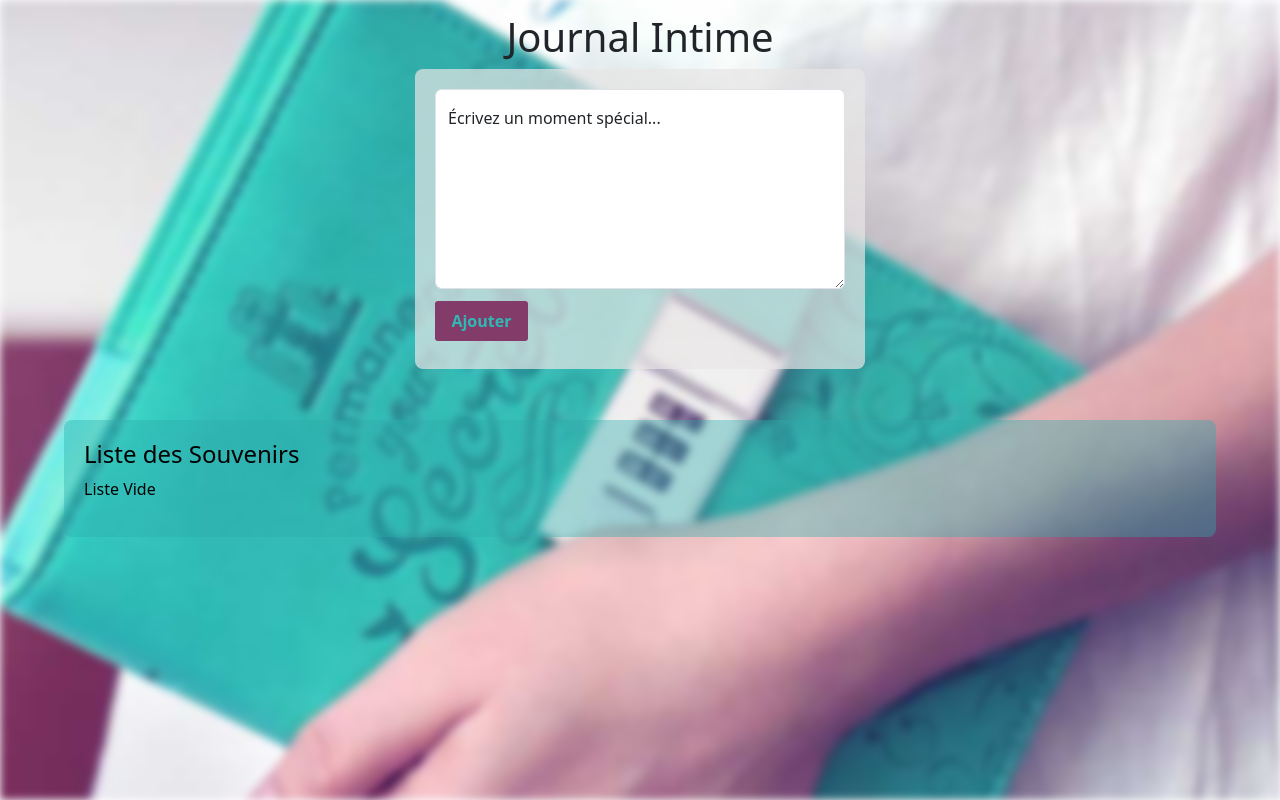
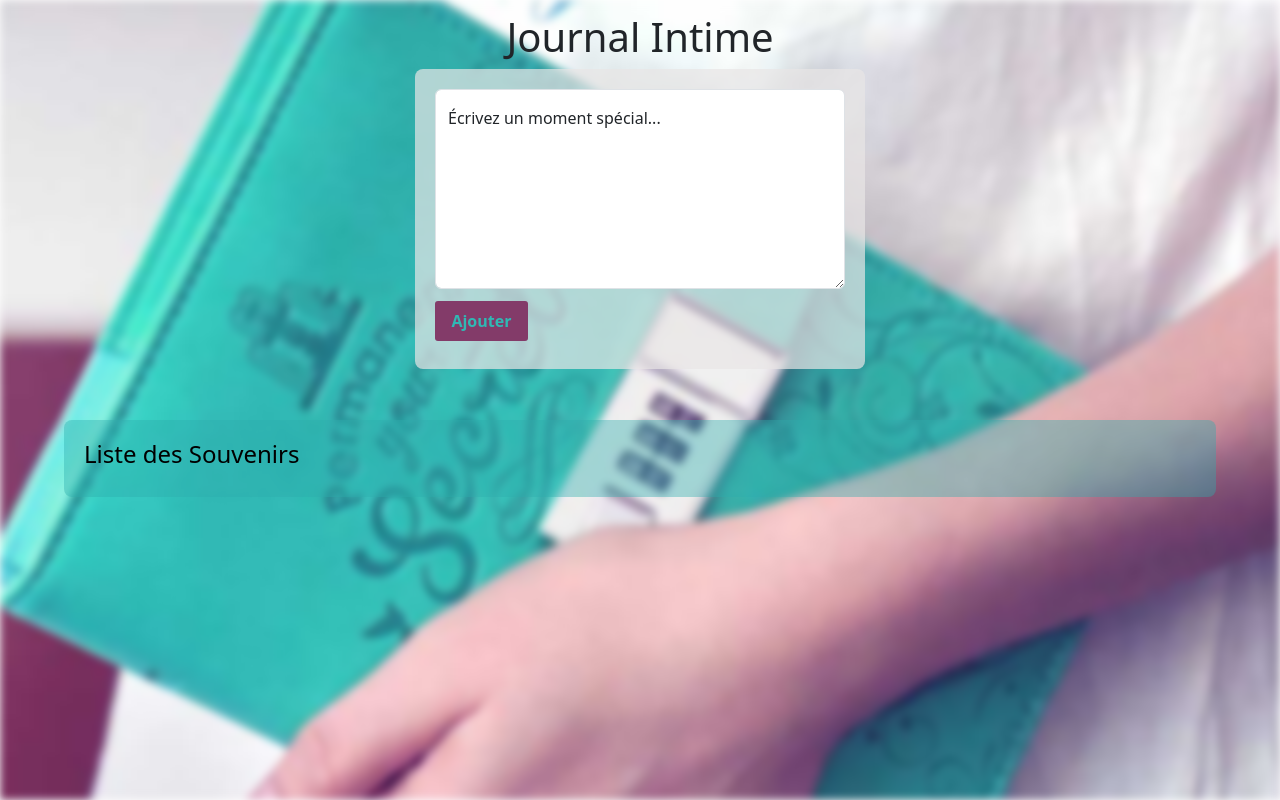
Before and after one commit to miriee/secret-special-moment, a React (Vite) app: page / in a window 1280 px wide. Built offline with nearby package versions, Linux system fonts and the light colour scheme.

Commit message:
fix: sort souvenirs

```diff
--- a/src/components/ShowList/ListeMoment.jsx
+++ b/src/components/ShowList/ListeMoment.jsx
@@ -14,7 +14,7 @@ export const ListeMoment = () => {
     return (
         <Row>
             <h4>Liste des Souvenirs</h4>
-            {souvenirs.length !== 0 ?
+            {souvenirs ?
                 souvenirs.map((souvenir, id) =>
                     <CardMoment key={id} souvenir={souvenir} />
                 ) :
```
